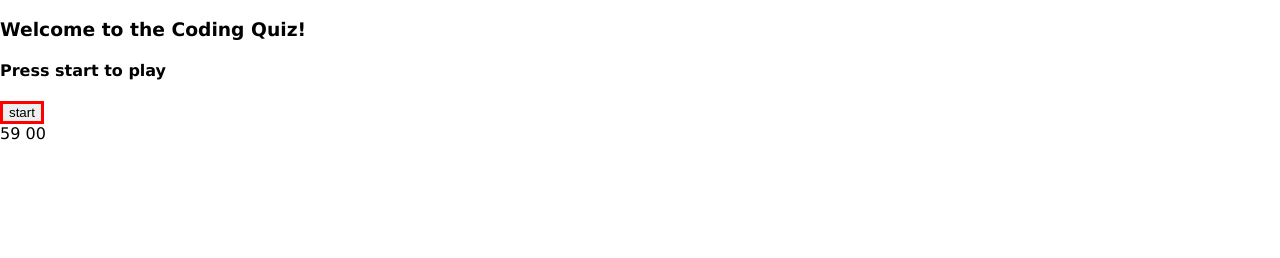
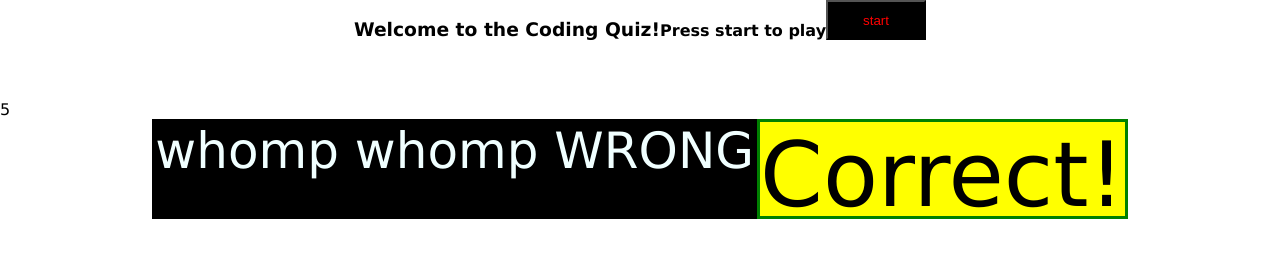
Before and after one commit to VictoriaSweet/super-cuckoo, a plain HTML site: page index.html in a window 1280 px wide. Drawn offline with Linux system fonts and the light colour scheme.

Commit message:
added assets

```diff
--- a/assets/script.js
+++ b/assets/script.js
@@ -8,36 +8,9 @@ const answer3 = document.querySelector ("#answer3");
 const answer4 = document.querySelector ("#answer4");
 
 const secEl = document.querySelector('#sec');
-const countEl = document.querySelector('#count');
 
-
-function stopWatch() {
-    let second = 60;
-    let count = 0;
-
-    if (count == 0) {
-        second--;
-        count = 0;
-        clearInterval(myInterval);
-    }
-
-    let secString = second;
-    let countString = count;
-
-    if (second < 10) {
-        secString = "0" + secString;
-    }
-
-    if (count < 10) {
-        countString = "0" + countString;
-    }
-
-    secEl.innerText = secString;
-    countEl.innerText = countString;
-    second--;
-}
-
-let myInterval = setInterval(stopWatch, 1000);
+let second = 5;
+secEl.innerText = second;
 
 let currentQuestionIndex = 0;
 
@@ -132,7 +105,14 @@ const questions = [
             "Crafty Style Shit",
         ],
     },
+
+
+
 ];
+
+//f (wrongAnswers) {
+   // display: answerResult;
+//}
 
 
 function setNextQuestion() {
@@ -147,6 +127,8 @@ function setNextQuestion() {
     currentQuestionIndex++;
 }
 
+let myInterval = null;
+
 function startClicked() {
     // hide welcome section
     welcome.setAttribute("style", "display: none;");
@@ -155,7 +137,24 @@ function startClicked() {
     setNextQuestion();
 
     // show question section
-    questionContainer.setAttribute("style", "display: block;");
+    questionContainer.setAttribute("style", "display: flex;");
+
+    function stopWatch() {
+        if (second == 0) {
+            clearInterval(myInterval);
+        }
+
+        let secString = second;
+
+        if (second < 10) {
+            secString = "0" + secString;
+        }
+
+        secEl.innerText = secString;
+        second--;
+    }
+
+    myInterval = setInterval(stopWatch, 1000);
 }
 
 function answerClicked(event) {
@@ -168,6 +167,10 @@ function answerClicked(event) {
     // Show Wrong! and don't setNextQuestion
 
     setNextQuestion();
+
+
+  //  if (myInterval 0) # go to highscore page
+    clearInterval(myInterval);
 }
 
 startButton.addEventListener("click", startClicked);
--- a/assets/style.css
+++ b/assets/style.css
@@ -13,9 +13,16 @@ then moves to next screen
 
 */
 
+#startButton.mainButton {
+   display: flex;
+   justify-content: flex-end;
+
+}
 #startButton {
-    border: 5px;
-    border: solid red;
+   height: 40px;
+   width: 100px;
+   background-color: black;
+   color: red
  }
 
  #questionContainer {
@@ -38,5 +45,34 @@ body {
    display: flex;
    width: 100%;
    height: 100px;
+   justify-content: center;
 
 }
+
+#startButton.container {
+   display:flex;
+   justify-content: flex-end;
+
+}
+
+#wrong {
+   display: flex;
+   border: solid black;
+   height: auto;
+   width: auto;
+   font-size: 50px;
+   background-color: black;
+   color: azure;
+   justify-content: center;
+}
+
+
+#correct {
+   display: flex;
+   border: solid green;
+   height: auto;
+   width: auto;
+   font-size: 90px;
+   background-color: yellow;
+   justify-content: center;
+}
--- a/index.html
+++ b/index.html
@@ -9,19 +9,20 @@
 </head>
 
 <body>
-    <div id="welcome">
+    <div  id="welcome" class="container">
         <h3>Welcome to the Coding Quiz!</h3>
         <h4>Press start to play</h4>
         <button id="startButton">start</button>
     </div>
+    <div id="time">
+        <span id="sec" class="txt">Sec</span>
+    </div>
     <div class="container">
-        <div id="time">
-            <span id="sec" class="txt">Sec</span>
-            <span id="count" class="digit">00</span>
-        </div>
+        <div id="wrong">whomp whomp WRONG </div>
+        <div id="correct">Correct!</div>
     </div>
 
-    <div id="questionContainer">
+    <div id="questionContainer" class="container">
         <h3 id="question"></h3>
         <div id="answers">
             <button id="answer1" class="answer"></button>
```
Also changed, not shown: assets/flamesofhell.jpg (added).
